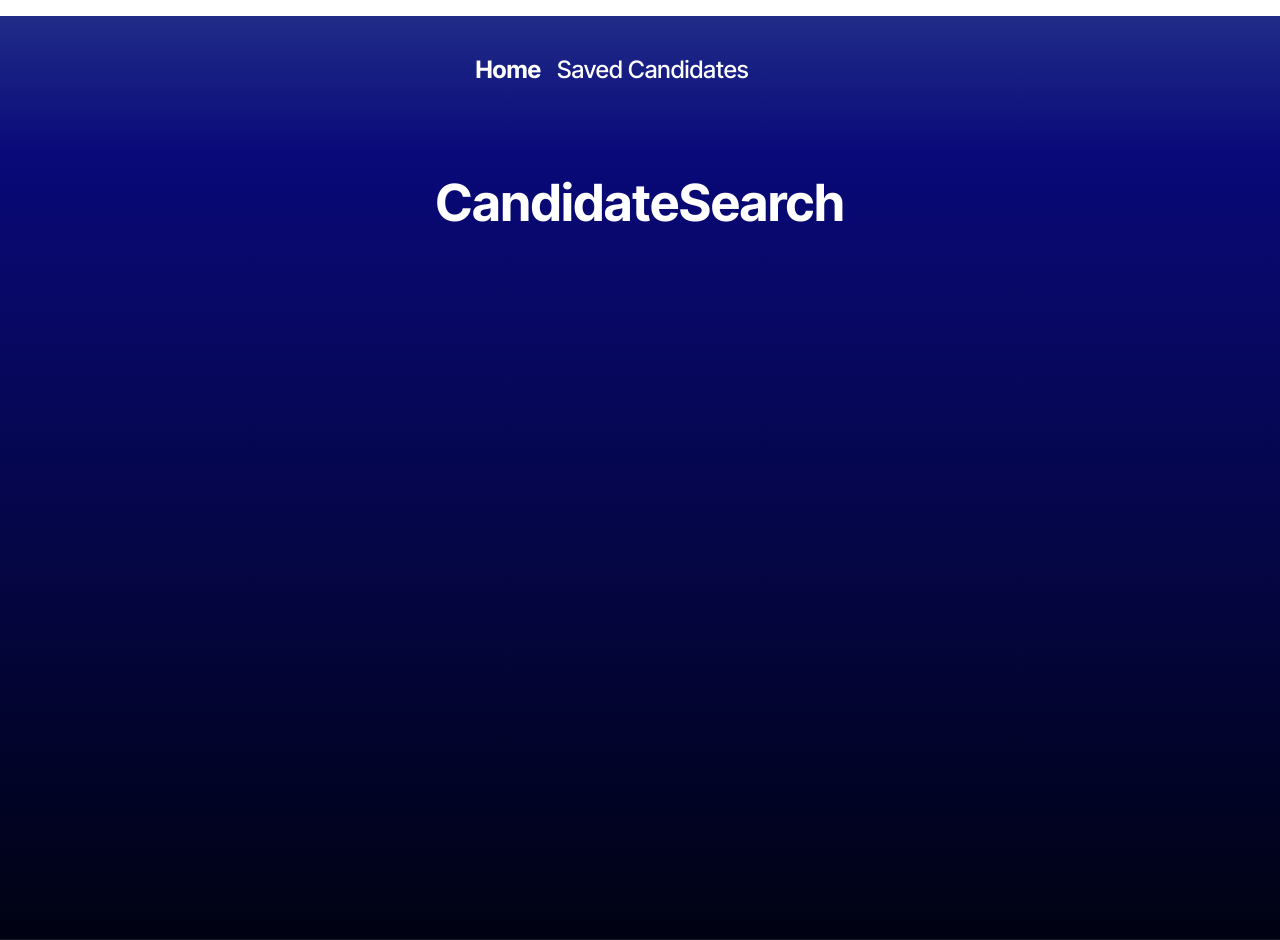
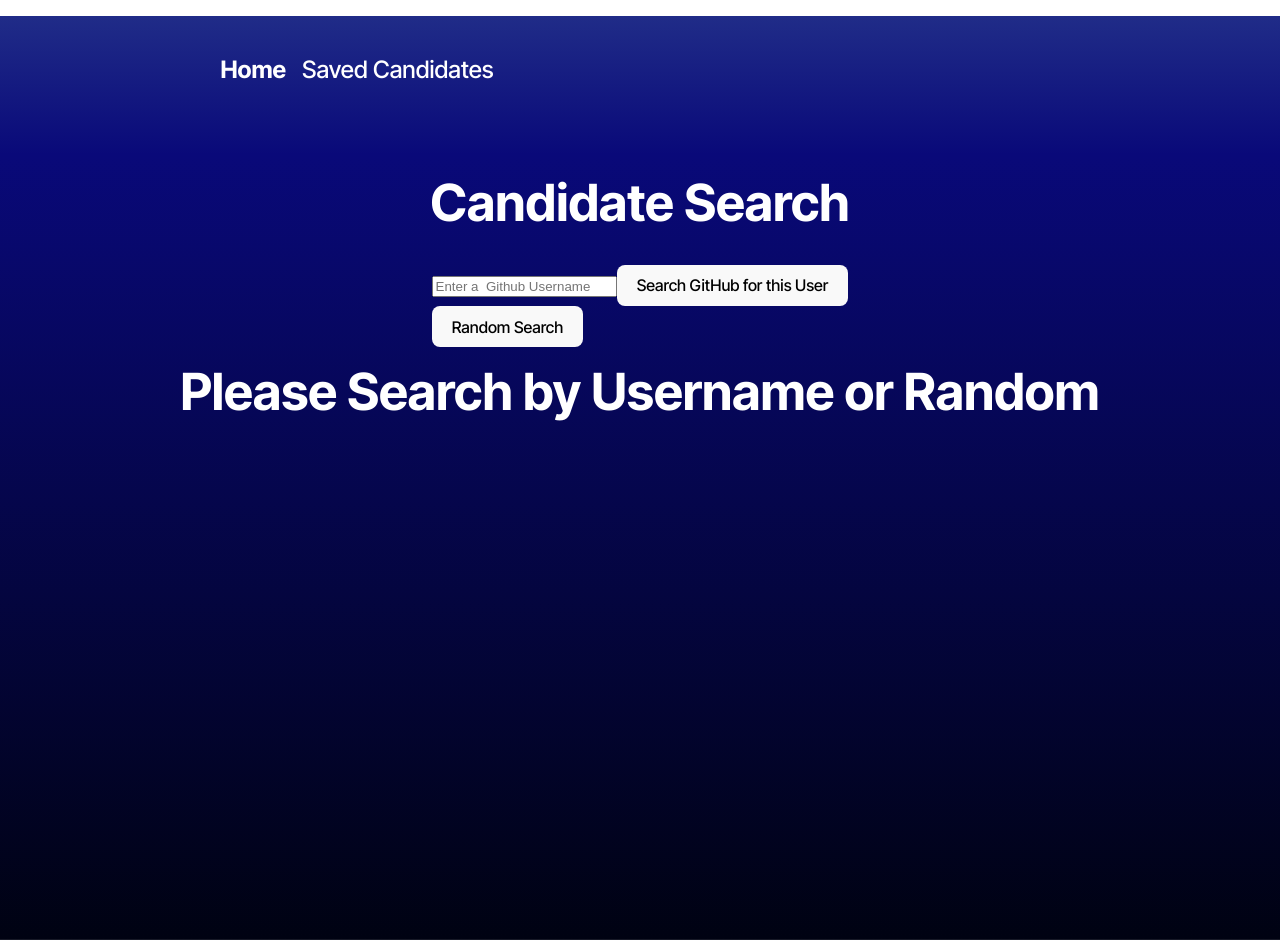
Before and after one commit to RealChillyPalmer/GitFinder, a React (Vite) app in the folder GitFinder/: page / in a window 1280 px wide. Built offline with nearby package versions, Linux system fonts and the light colour scheme.

Commit message:
Search page but no auth

```diff
--- a/GitFinder/src/api/API.tsx
+++ b/GitFinder/src/api/API.tsx
@@ -1,3 +1,5 @@
+import { FormEvent } from "react";
+
 const searchGithub = async () => {
   try {
     const start = Math.floor(Math.random() * 100000000) + 1;
@@ -10,12 +12,12 @@ const searchGithub = async () => {
         },
       }
     );
-    // console.log('Response:', response);
+     console.log('Response:', response);
     const data = await response.json();
     if (!response.ok) {
       throw new Error('invalid API response, check the network tab');
     }
-    // console.log('Data:', data);
+    console.log('Data:', data);
     return data;
   } catch (err) {
     // console.log('an error occurred', err);
@@ -23,7 +25,8 @@ const searchGithub = async () => {
   }
 };
 
-const searchGithubUser = async (username: string) => {
+const searchGithubUser = async (event: FormEvent, username: string) => {
+  event.preventDefault();
   try {
     const response = await fetch(`https://api.github.com/users/${username}`, {
       headers: {
--- /dev/null
+++ b/GitFinder/src/components/CandieCard.tsx
@@ -0,0 +1,77 @@
+import type React from 'react';
+import type Candidate from '../interfaces/Candidate.interface';
+import { ImCross } from 'react-icons/im';
+import { CgPlayListAdd } from 'react-icons/cg';
+
+type CandieCardProps = {
+    currentCandie: Candidate;
+    addToPotCandies?: (() => void) | null;
+    noPotential?: (() => void) | null;
+    onPotCandieList?: boolean | null;
+    removeFromList?:
+    | ((
+        e: React.MouseEvent<SVGSVGElement, MouseEvent>,
+        currentlyOnPotList: boolean | null | undefined,
+        user: string | null
+      ) => void)
+    | null;
+};
+
+const CandieCard = ({
+    currentCandie,
+    addToPotCandies,
+    noPotential,
+    onPotCandieList,
+    removeFromList,
+}: CandieCardProps) => {
+    return (
+        <>
+            {currentCandie?.login ? (
+                <section className='candieCard'>
+                    <figure>
+                        <img src={`${currentCandie.avatar_url}`} alt={`${currentCandie.login}`} />
+                    </figure>
+                    <article className='details'>
+                        <h2>{currentCandie.login}</h2>
+                        <p>
+                            <strong>Organizations:</strong> {currentCandie.organizations_url}
+                        </p>
+                        <p>
+                            <strong>Repos:</strong> {currentCandie.repos_url}
+                        </p>
+                    </article>
+                    {onPotCandieList ? (
+                        <aside className='icons'>
+                            <ImCross
+                                style={{ fontSize: '40px', cursor: 'pointer' }}
+                                onClick={(e: React.MouseEvent<SVGSVGElement, MouseEvent>) =>
+                                    removeFromList?.(
+                                        e,
+                                        onPotCandieList,
+                                        currentCandie.login
+                                    )
+                                }
+                            />
+                        </aside>
+                    ) : (
+                        <aside className='icons'>
+                            <CgPlayListAdd
+                                style={{ fontSize: '50px', cursor: 'pointer' }}
+                                onClick={() => addToPotCandies?.()}
+                            />
+                            <ImCross
+                                style={{ fontSize: '40px', cursor: 'pointer' }}
+                                onClick={() => noPotential?.()}
+                            />
+                        </aside>
+                    )}
+                </section>
+            ) : (
+                <h1 style={{ margin: '16px 0' }}>Please Search by Username or Random</h1>
+            )}
+        </>
+    );
+};
+
+
+export default CandieCard;
--- a/GitFinder/src/interfaces/Candidate.interface.tsx
+++ b/GitFinder/src/interfaces/Candidate.interface.tsx
@@ -1,5 +1,7 @@
 // TODO: Create an interface for the Candidate objects returned by the API
 export default interface Candidate {
-    readonly
-
+    readonly avatar_url: string | null;
+    readonly login: string | null;
+    readonly organizations_url: string | null;
+    readonly repos_url: string | null;
 }
--- a/GitFinder/src/pages/CandidateSearch.tsx
+++ b/GitFinder/src/pages/CandidateSearch.tsx
@@ -1,8 +1,71 @@
-import { useState, useEffect } from 'react';
+import { useState, FormEvent} from 'react';
 import { searchGithub, searchGithubUser } from '../api/API';
+import CandieCard from '../components/CandieCard';
+import type Candidate from '../interfaces/Candidate.interface';
 
 const CandidateSearch = () => {
-  return <h1>CandidateSearch</h1>;
+  const [currentCandie, setCurrentCandie] = useState<Candidate>({
+    avatar_url: '',
+    login: '',
+    organizations_url: '',
+    repos_url: '',
+  });
+
+  const [searchInput, setSearchInput] = useState<string>('');
+
+  const addToPotCandies = () => {
+    let parsedCandies: Candidate[] = [];
+    const storedCandies = localStorage.getItem('potCandies');
+
+    if (typeof storedCandies === 'string')
+    {
+      parsedCandies = JSON.parse(storedCandies);
+    }
+    parsedCandies.push(currentCandie);
+    localStorage.setItem('potCandies', JSON.stringify(parsedCandies));
+  };
+
+  const noPotential = () => {
+    alert('This Candidate lacks the Required Potential');
+    searchGithub();
+  };
+
+   const searchForGithubUser = async (event: FormEvent, github_user: string) => {
+    event.preventDefault();
+     const data: Candidate = await searchGithubUser(event, github_user);
+
+    setCurrentCandie(data);
+   };
+
+  return (
+    <>
+    <h1>Candidate Search</h1>
+      <section id='searchSection'>
+        <form onSubmit={(event: FormEvent) =>
+          searchForGithubUser(event, searchInput)
+        }
+      >
+        <input
+          type='text' name='' id='' placeholder='Enter a  Github Username' onChange={(e) => setSearchInput(e.target.value)}
+        />
+          <button type='submit' id='searchBtn'>
+          Search GitHub for this User
+          </button>
+          <section>
+          <button type='button' id='randomBtn' onClick={searchGithub}>
+            Random Search
+          </button>
+          </section>
+        </form>
+      </section>
+      <CandieCard
+        currentCandie={currentCandie}
+        addToPotCandies={addToPotCandies}
+        noPotential={noPotential}
+      />
+    </>
+  )
+
 };
 
 export default CandidateSearch;
--- a/GitFinder/vite.config.ts
+++ b/GitFinder/vite.config.ts
@@ -3,6 +3,6 @@ import react from '@vitejs/plugin-react';
 
 // https://vitejs.dev/config/
 export default defineConfig({
-  envDir: './env',
+  envDir: '\environment\.env',
   plugins: [react()],
 });
```
Also changed, not shown: GitFinder/src/components/PotCandies.tsx (added, +38 -0 lines), 1 other file (tests, documents, lock files or other folders).
